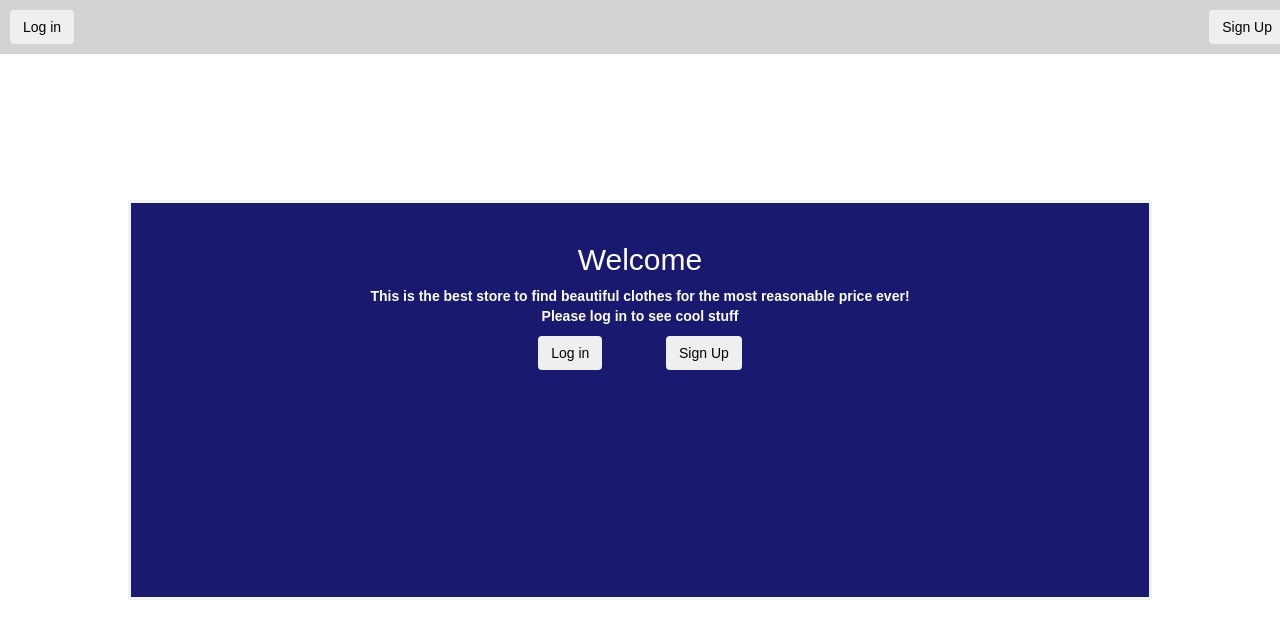
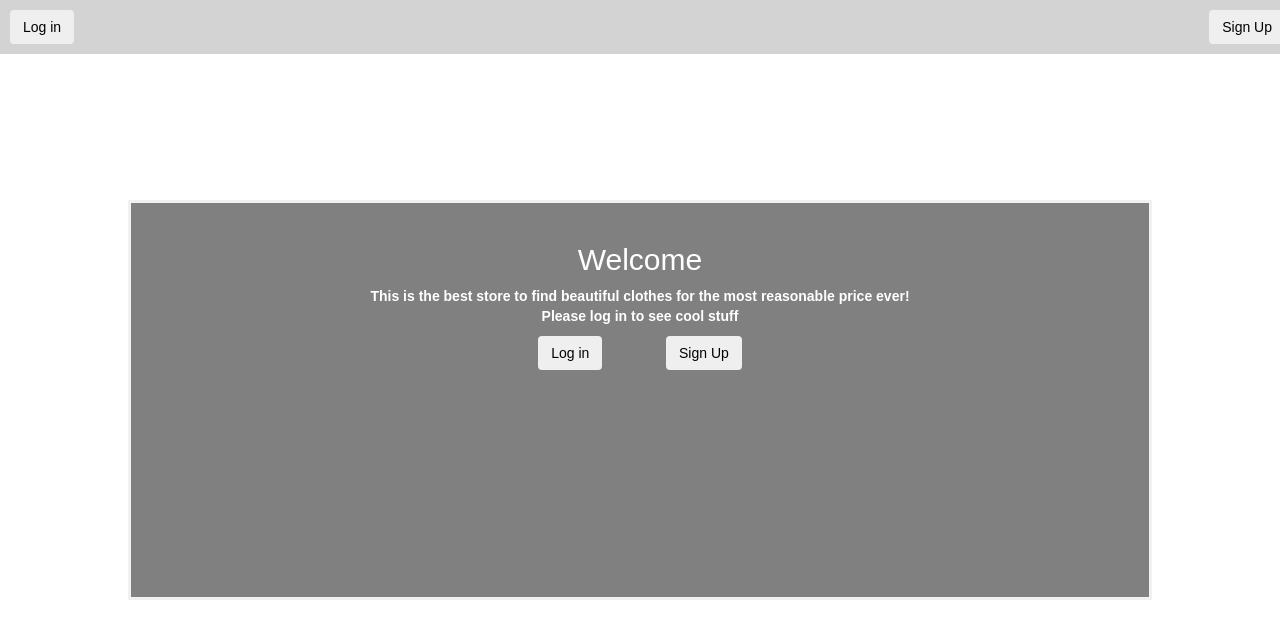
Before and after one commit to shatax/django-practice-app, a Django app: template clothes/templates/home.html in a window 1280 px wide. Shown: the top 639 px of that part. Run offline with Django 3.2, Linux system fonts and the light colour scheme; the template is opened without the code that fills it, so the values that code supplies are empty; the page is wider than the window, and the part outside it is not shown; some libraries are stand-ins or nearby versions.

Commit message:
Edited home.html, the background color

```diff
--- a/clothes/templates/home.html
+++ b/clothes/templates/home.html
@@ -25,7 +25,7 @@
       box-sizing: border-box;
     }
     .bg-text {
-      background-color:midnightblue;
+      background-color:gray;
       color: white;
       font-weight: bold;
       border: 3px solid #f1f1f1;
```
Also changed, not shown: clothes/db.sqlite3.
